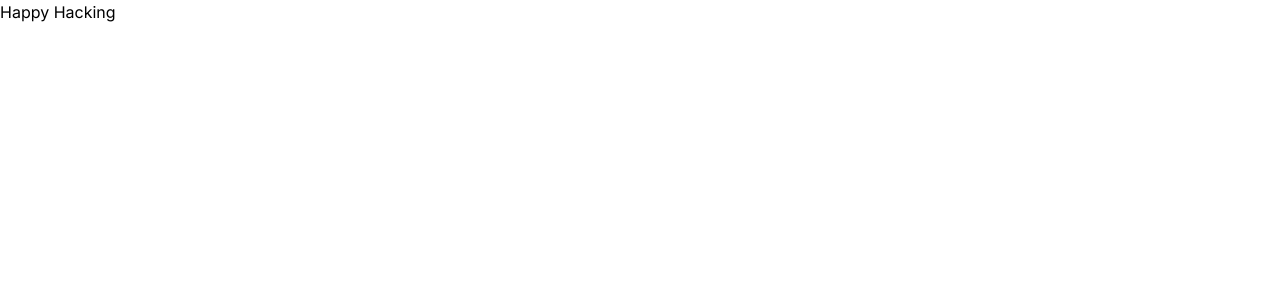
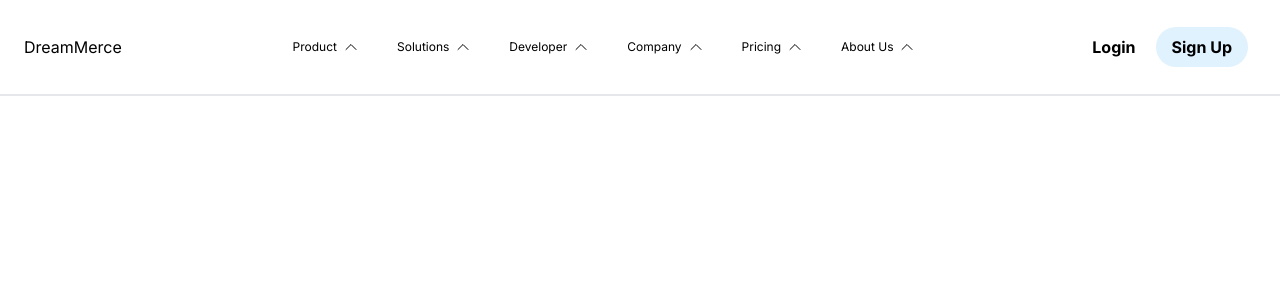
Before and after one commit to AdidayaOsha/dream-merce-FE, a Next.js app: page / in a window 1280 px wide. Shown: the top 300 px of the page. Built offline with nearby package versions, Linux system fonts and the light colour scheme.

Commit message:
Add Navbar Skeleton

```diff
--- a/components/common/Header.tsx
+++ b/components/common/Header.tsx
@@ -1,7 +1,71 @@
-import React from 'react';
+import React, { useState } from 'react';
+import { motion } from 'framer-motion';
+import Link from 'next/link';
+import { ChevronUpIcon } from '@heroicons/react/24/outline';
+
+function onHover(n: number) {
+   console.log(n);
+}
 
 function Header() {
-   return <div>Header</div>;
+   return (
+      <motion.div
+         initial={{ opacity: 0, scale: 0.5 }}
+         animate={{ opacity: 1, scale: 1 }}
+         transition={{ duration: 0.7 }}
+         className="container mx-auto flex items-center border-b-2 px-6 py-2 h-24"
+      >
+         <h1>DreamMerce</h1>
+         <div className="grow">
+            <motion.nav className="flex items-center justify-center md:gap-8">
+               <div className="flex flex-row items-center">
+                  <Link href="home" className="text-xs">
+                     Product
+                  </Link>
+                  <ChevronUpIcon className="w-7 h-4" />
+               </div>
+               <div className="flex flex-row items-center">
+                  <Link href="home" className="text-xs">
+                     Solutions
+                  </Link>
+                  <ChevronUpIcon className="w-7 h-4" />
+               </div>
+               <div className="flex flex-row items-center">
+                  <Link href="home" className="text-xs">
+                     Developer
+                  </Link>
+                  <ChevronUpIcon className="w-7 h-4" />
+               </div>
+               <div className="flex flex-row items-center">
+                  <Link href="home" className="text-xs">
+                     Company
+                  </Link>
+                  <ChevronUpIcon className="w-7 h-4" />
+               </div>
+               <div className="flex flex-row items-center">
+                  <Link href="home" className="text-xs">
+                     Pricing
+                  </Link>
+                  <ChevronUpIcon className="w-7 h-4" />
+               </div>
+               <div className="flex flex-row items-center">
+                  <Link href="home" className="text-xs">
+                     About Us
+                  </Link>
+                  <ChevronUpIcon className="w-7 h-4" />
+               </div>
+            </motion.nav>
+         </div>
+         <div className="flex justify-center items-center gap-3">
+            <Link href="Register" className="mr-2 font-bold">
+               Login
+            </Link>
+            <Link href="Register" className="mr-2 font-bold bg-sky-100 py-2 px-4 rounded-3xl">
+               Sign Up
+            </Link>
+         </div>
+      </motion.div>
+   );
 }
 
 export default Header;
--- a/pages/index.tsx
+++ b/pages/index.tsx
@@ -1,5 +1,6 @@
 // CORE
 import Head from 'next/head';
+import Header from '@/components/common/Header';
 
 export default function Home() {
    return (
@@ -11,9 +12,8 @@ export default function Home() {
             <link rel="icon" href="/favicon.ico" />
          </Head>
 
-         <article className="w-full flex flex-col">
-            <h1>Happy Hacking</h1>
-         </article>
+         {/* Testing */}
+         <Header />
       </>
    );
 }
```
